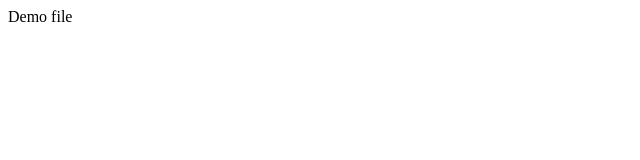
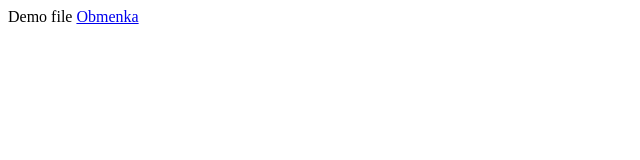
Before and after one commit to vozmissoboi/demo, a plain HTML site: page index.html in a window 1280 px wide. Shown: the full height of the page, 0-640 px from the left. Drawn offline with Linux system fonts and the light colour scheme.

Commit message:
Link Obmenka added

```diff
--- a/index.html
+++ b/index.html
@@ -9,6 +9,7 @@
 
 <body>
     Demo file
+    <a href="https://kharkov.obmenka.ua/">Obmenka</a>
 </body>
 
 </html>
```
